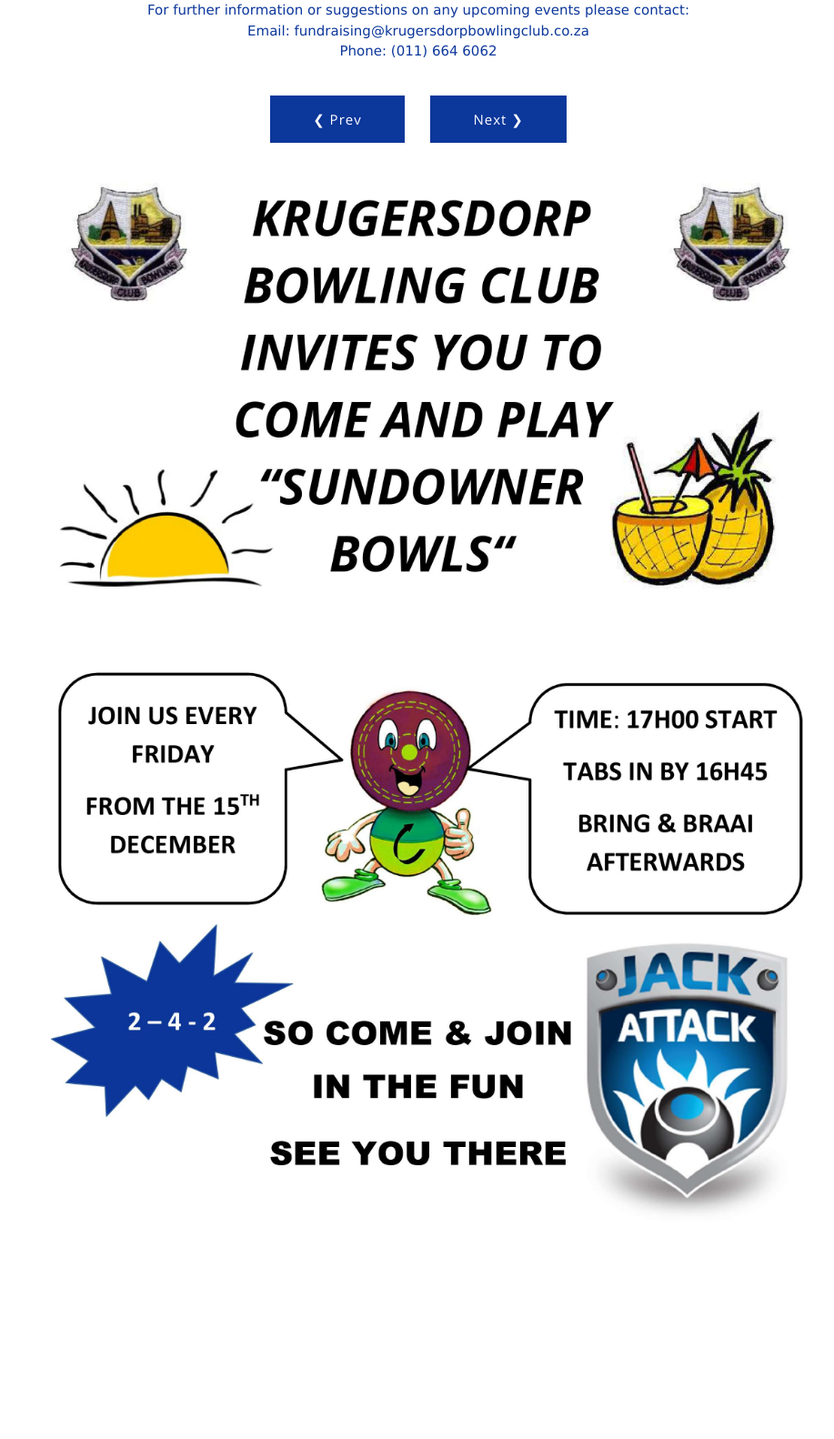
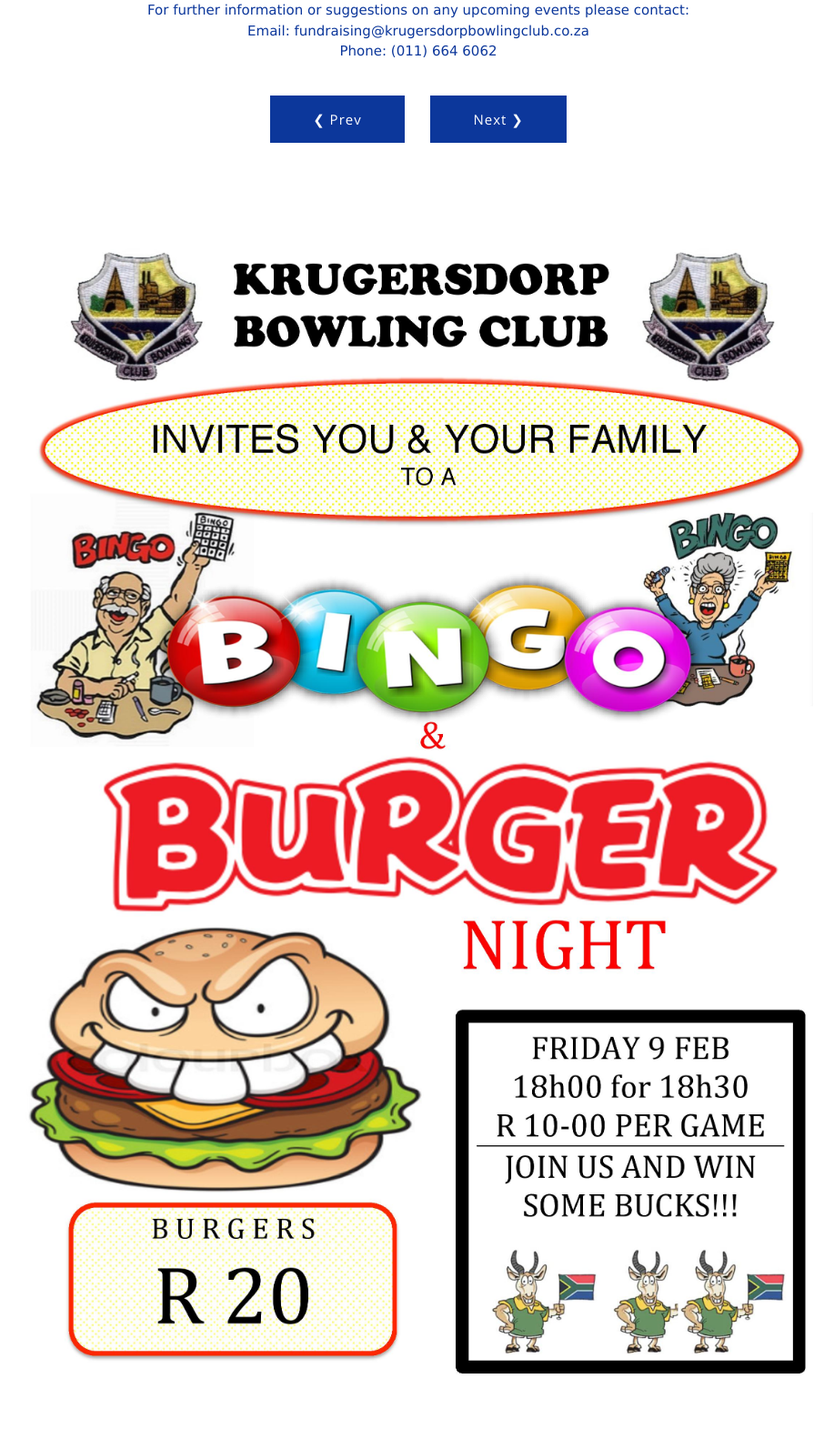
Before and after one commit to DeadlyDuckies/Krugersdorp-Bowling-Club, a PHP site: page /upcoming_events in a window 1280 px wide. Shown: the part 200-1782 px from the top of the page at 91% size, without its empty margins (180-1097 px from the left). Before the commit the page ends 1534 px from the top, so only its background shows below. Run offline with PHP 8.4, Linux system fonts and the light colour scheme; some web fonts are replaced.

Commit message:
Updated upcoming events

```diff
--- a/upcoming_events.php
+++ b/upcoming_events.php
@@ -52,6 +52,8 @@
                     </div>
                 </div>
                 <div class="w3-content w3-display-container w3-section">
+                    <img class="upcomingSlides" src="assets/images/Bingo_Burger.jpg" style="width:100%">
+                    <img class="upcomingSlides" src="assets/images/KBC_Joker.jpg" style="width:100%">
                     <img class="upcomingSlides" src="assets/images/sundowner_bowls_poster_2017.jpg" style="width:100%">
                 </div>
                 <script>
```
